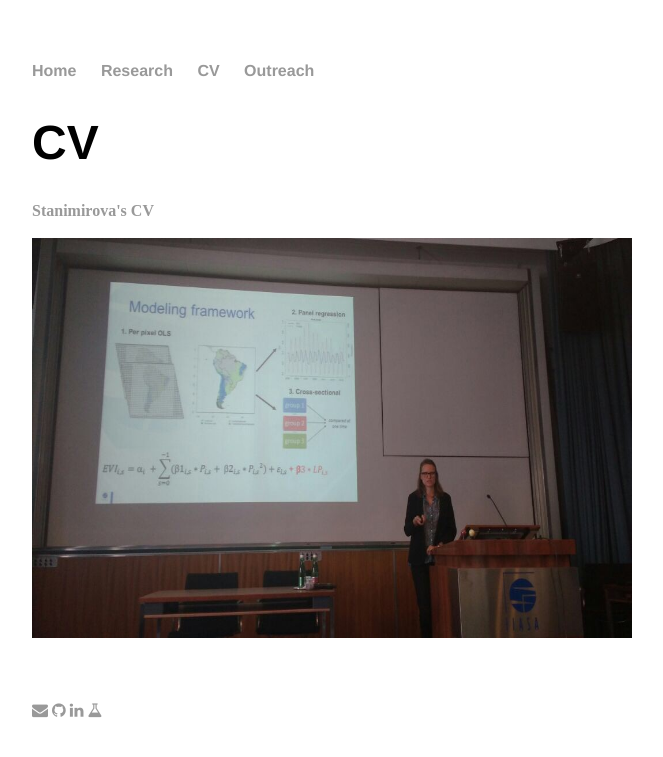
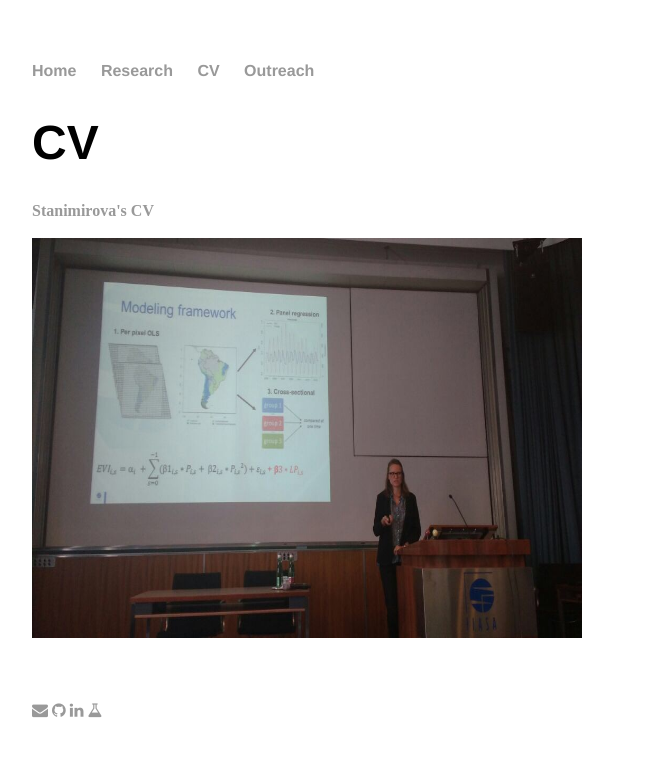
Before and after one commit to rkstan/rkstan.github.io, a Jekyll site: the page built from cv/index.html, in a window 1280 px wide. Shown: the top 757 px of the page, without its empty margins (160-823 px from the left). Built offline with Jekyll 4.4.1, drawn with Linux system fonts in a browser that asks for light colours.

Commit message:
Update index.html

```diff
--- a/cv/index.html
+++ b/cv/index.html
@@ -8,7 +8,7 @@
 
 		<a href="Stanimirova_CV_web.pdf"><b>Stanimirova's CV</b></a> <br>
 		<br>
-		<img style="float: center;" src="../images/Stanimirova_final_colloquium_IIASA.JPG" height="400" width="600">
+		<img style="float: center;" src="../images/Stanimirova_final_colloquium_IIASA.JPG" height="400" width="550">
 
 
 
```
